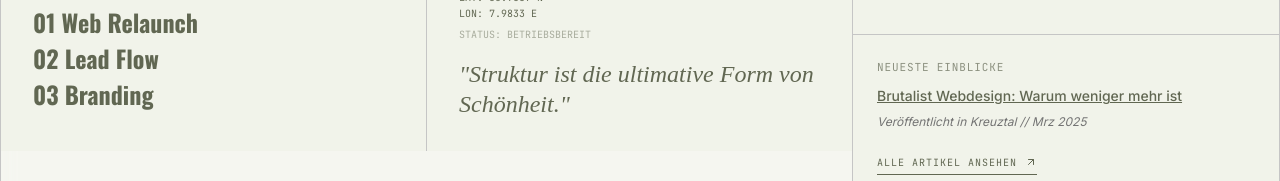
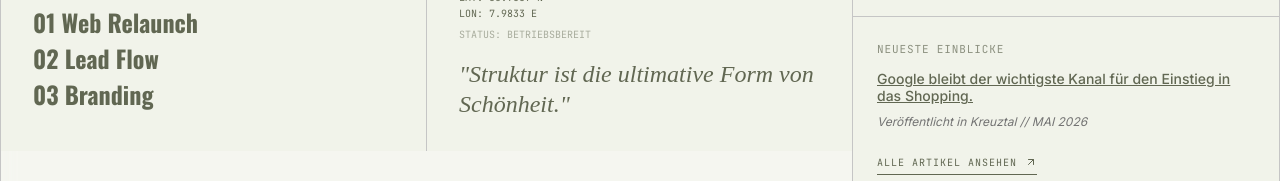
Before and after one commit to Tor2024/OK-STUDIO, a React (Vite) app: page / in a window 1280 px wide. Shown: the part 741-922 px from the top of the page. Built offline with nearby package versions, Linux system fonts and the light colour scheme; a web font is replaced by a local one.

Commit message:
Fix insights sorting to show latest article on homepage

```diff
--- a/src/pages/Home.tsx
+++ b/src/pages/Home.tsx
@@ -22,9 +22,28 @@ export default function Home() {
   const sortedProjects = [...projects]
     .filter(p => p.published !== false)
     .sort((a, b) => (a.order ?? 0) - (b.order ?? 0));
+
+  // Функция для преобразования даты в сортируемый формат
+  const parseInsightDate = (dateStr: string): number => {
+    const monthMap: Record<string, number> = {
+      'jan': 1, 'feb': 2, 'mrz': 3, 'apr': 4, 'mai': 5, 'jun': 6,
+      'jul': 7, 'aug': 8, 'sep': 9, 'okt': 10, 'nov': 11, 'dez': 12,
+      'dec': 12 // английский декабрь
+    };
+
+    const parts = dateStr.toLowerCase().split(' ');
+    if (parts.length !== 2) return 0;
+
+    const month = monthMap[parts[0]] || 0;
+    const year = parseInt(parts[1]) || 0;
+
+    return year * 100 + month; // Например: 2026 * 100 + 2 = 202602 (FEB 2026)
+  };
+
   const sortedInsights = [...insights]
     .filter(i => i.published !== false)
-    .sort((a, b) => b.date.localeCompare(a.date));
+    .sort((a, b) => parseInsightDate(b.date) - parseInsightDate(a.date)); // Сортировка от новых к старым
+
   const sortedClients = clients ? [...clients].sort((a, b) => (a.order ?? 0) - (b.order ?? 0)) : [];
 
   const latestInsight = sortedInsights[0] ?? {
```
